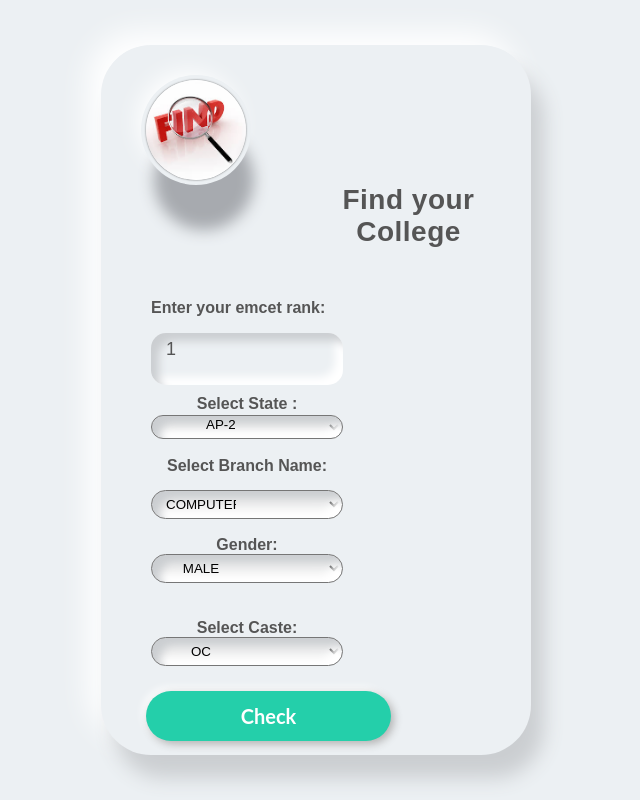
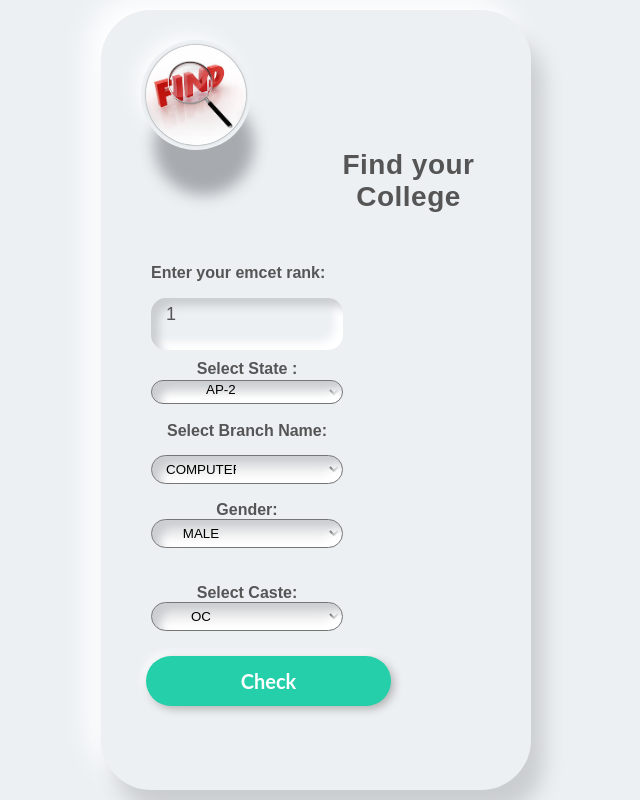
Before and after one commit to Divyaakula28/emcetclghelper, a Django app: page /test/ in a window 1280 px wide. Shown: the whole page, without its empty margins (324-964 px from the left). Run offline with Django 3.2, Linux system fonts and the light colour scheme.

Commit message:
Update emcet.css

```diff
--- a/clgg/static/css/emcet.css
+++ b/clgg/static/css/emcet.css
@@ -16,7 +16,7 @@ body{
 }
 .login-div {
   width:430px;
-  height: 710px;
+  height: 780px;
   padding: 35px 35px 65px 45px;
   border-radius: 50px;
   background: #ecf0f3;
```
